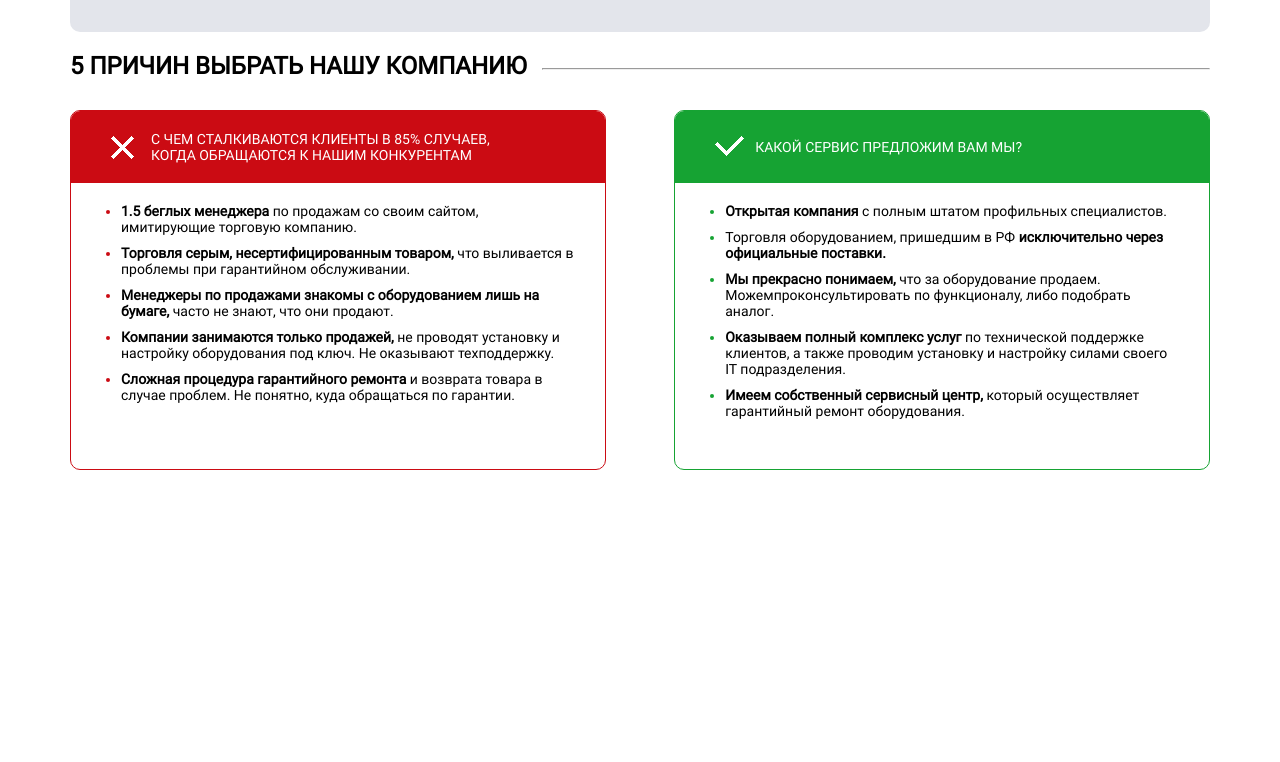
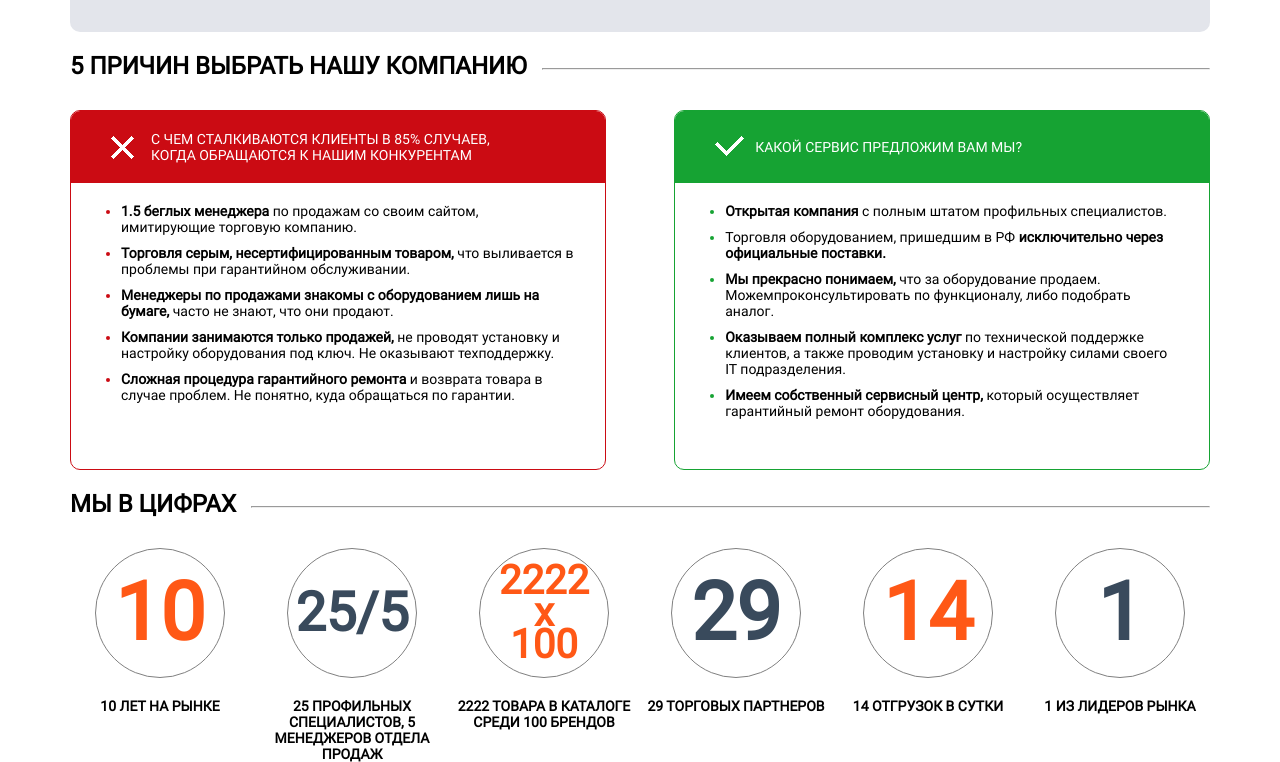
Before and after one commit to itbasket/pm-project-1, a plain HTML site: page index.html in a window 1280 px wide. Shown: the part 1341-2103 px from the top of the page. Before the commit the page ends 1811 px from the top, so only its background shows below. Drawn offline with Linux system fonts and the light colour scheme.

Commit message:
Добавлен блок с цифрами

```diff
--- a/index.html
+++ b/index.html
@@ -314,6 +314,62 @@
               </div>
             </div>
           </div>
+        </div>
+
+        <div class="numberBlock">
+          <div class="numberHeader">
+            <h2>Мы в цифрах</h2>
+            <hr>
+          </div>
+          <div class="numberItemsBlock">
+            <div class="numberItem">
+              <div class="numberItemImg big">10</div>
+              <div class="numberDescription">
+                10 лет на рынке
+              </div>
+            </div>
+            <div class="numberItem">
+              <div class="numberItemImg medium">25/5</div>
+              <div class="numberDescription">
+                25 профильных специалистов, 5 менеджеров отдела продаж
+              </div>
+            </div>
+            <div class="numberItem">
+              <div class="numberItemImg small">
+                <p>
+                  2222
+                </p>
+                <p>
+                  x
+                </p>
+                <p>
+                  100
+                </p>
+              </div>
+              <div class="numberDescription">
+                2222 товара в каталоге среди 100 брендов
+              </div>
+            </div>
+            <div class="numberItem">
+              <div class="numberItemImg big">29</div>
+              <div class="numberDescription">
+                29 торговых партнеров
+              </div>
+            </div>
+            <div class="numberItem">
+              <div class="numberItemImg big">14</div>
+              <div class="numberDescription">
+                14 отгрузок в сутки
+              </div>
+            </div>
+            <div class="numberItem">
+              <div class="numberItemImg big">1</div>
+              <div class="numberDescription">
+                1 из лидеров рынка
+              </div>
+            </div>
+          </div>
+        </div>
     </main>
   </div>
 </body>
--- a/styles/index.css
+++ b/styles/index.css
@@ -359,13 +359,14 @@
 }
 
 .advertisingColumn .slide .dot.active {
-    background-color:  rgb(255, 88, 22);;
+    background-color:  rgb(255, 88, 22);
 }
 
 .popularProductBlock,
 .keyBrandBlock,
 .advantageBlock,
-.reasonBlock {
+.reasonBlock,
+.numberBlock {
     font-family: "Roboto-Regular";
     margin-top: 20px;
 }
@@ -380,7 +381,8 @@
 .popularProductHeader,
 .keyBrandHeader,
 .advantageHeader,
-.reasonHeader {
+.reasonHeader,
+.numberHeader {
     display: flex;
     flex-wrap: wrap;
 }
@@ -389,14 +391,16 @@
 .keyBrandHeader h2,
 .advantageHeader h2,
 .reasonHeader h2,
-.reasonItemHeader {
+.reasonItemHeader,
+.numberHeader h2 {
     text-transform: uppercase;
 }
 
 .popularProductHeader hr,
 .keyBrandHeader hr,
 .advantageHeader hr,
-.reasonHeader hr {
+.reasonHeader hr,
+.numberHeader hr {
     flex-grow: 1;
     height: 1px;
     margin-top: 16px;
@@ -425,7 +429,8 @@
 .popularProductItemsBlock,
 .keyBrandItemsBlock,
 .advantageItemsBlock,
-.reasonItemsBlock {
+.reasonItemsBlock,
+.numberItemsBlock {
     display: flex;
     justify-content: space-between;
     margin-top: 30px;
@@ -450,6 +455,10 @@
 .advantageItem {
     min-width: 100px;
     max-width: 230px;
+}
+
+.numberItem {
+    width: 180px;
 }
 
 .reasonItem {
@@ -528,13 +537,47 @@
 
 .reasonItemContent li span {
     color: #000;
-  }
+}
 
 .advantageItemImg {
     width: 100px;
     height: 100px;
     border-radius: 50%;
     margin: 0 auto;
+}
+
+.numberItemImg {
+    display: flex;
+    flex-direction: column;
+    align-items: center;
+    justify-content: center;
+    width: 130px;
+    height: 130px;
+    border: 1px solid grey;
+    border-radius: 50%;
+    margin: 0 auto;
+    font-weight: bold;
+    line-height: 0.8;
+}
+
+.numberItem:nth-child(odd) {
+    color: rgb(255, 88, 22);
+}
+
+.numberItem:nth-child(even) {
+    color: rgb(57, 74, 92);
+}
+
+.numberItemImg.big {
+    font-size: 80px;
+}
+
+.numberItemImg.medium {
+    font-size: 54px;
+}
+
+.numberItemImg.small {
+    font-size: 40px;
 }
 
 .advantageItemImg.consultation {
@@ -553,12 +596,14 @@
     background: url("../images/icons/advantagePickPoint.png") #fff 50% 45% no-repeat;
 }
 
-.advantageDescription {
+.advantageDescription,
+.numberDescription {
     font-size: 14px;
     font-weight: 600;
     text-align: center;
     text-transform: uppercase;
     margin-top: 20px;
+    color: #000;
 }
 
 .popularProductItemLink {
```
